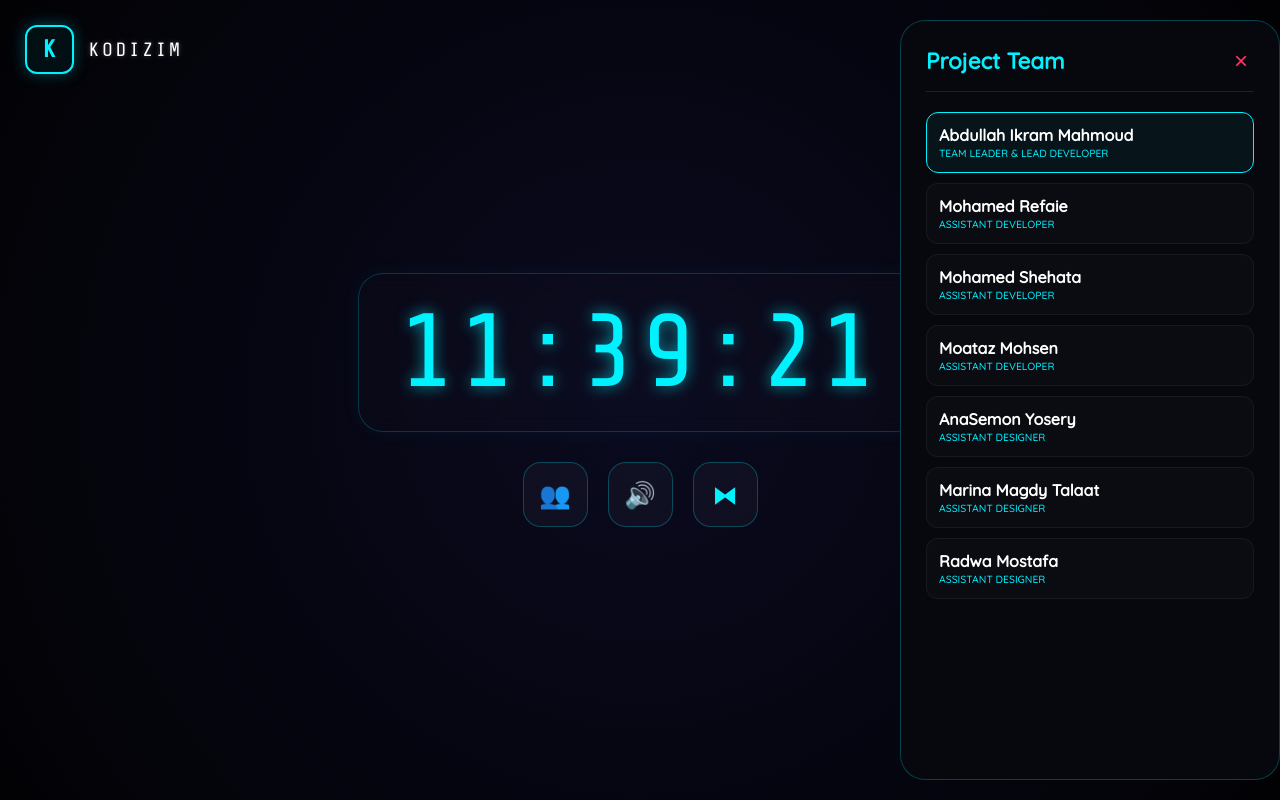
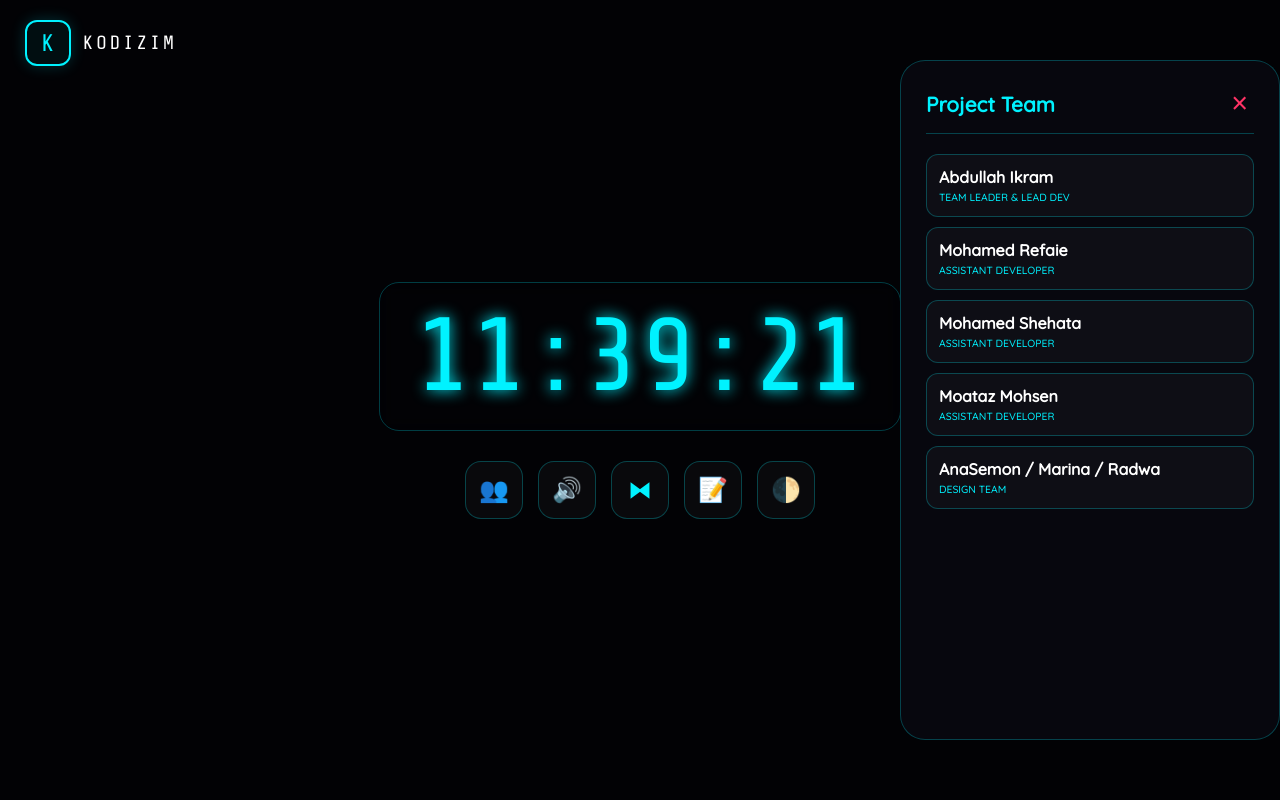
Before and after one commit to AbdullahEkram/KODIZIM-CORE, a plain HTML site: page index.html in a window 1280 px wide. Both pictures are taken after a click on the button "Team". Drawn offline with nearby package versions, Linux system fonts and the light colour scheme.

Commit message:
Update index.html

```diff
--- a/index.html
+++ b/index.html
@@ -7,104 +7,77 @@
     <link href="https://fonts.googleapis.com/css2?family=Quicksand:wght@300;500&family=Share+Tech+Mono&display=swap" rel="stylesheet">
     <style>
         :root {
-            --neon-blue: #00f2ff;
-            --bg-dark: #020205;
-            --panel-bg: rgba(8, 8, 15, 0.98);
-            --glass-border: 1px solid rgba(0, 242, 255, 0.25);
+            --neon: #00f2ff; --bg: #020205; --p-bg: rgba(8, 8, 15, 0.98); --brd: rgba(0, 242, 255, 0.25);
+            --text: #fff; --card: rgba(255,255,255,0.03);
+        }
+        .light-mode {
+            --neon: #007bff; --bg: #f0f2f5; --p-bg: rgba(255, 255, 255, 0.98); --brd: rgba(0, 123, 255, 0.25);
+            --text: #1a1a1a; --card: rgba(0,0,0,0.05);
+        }
+        body {
+            margin: 0; background: var(--bg); color: var(--text); font-family: 'Quicksand', sans-serif; height: 100vh;
+            display: flex; flex-direction: column; align-items: center; justify-content: center; overflow: hidden;
+            transition: 0.3s; touch-action: manipulation;
         }
 
-        body {
-            margin: 0; background: var(--bg-dark); color: #fff;
-            font-family: 'Quicksand', sans-serif; height: 100vh;
-            display: flex; flex-direction: column; align-items: center; justify-content: center;
-            overflow: hidden; background: radial-gradient(circle at center, #0a0a1f 0%, #020205 100%);
-            touch-action: manipulation;
+        /* Fixed Top Header Branding */
+        .top-header {
+            position: fixed; top: 20px; left: 25px;
+            display: flex; align-items: center; gap: 12px; z-index: 1000;
+            pointer-events: none; /* Layout safety */
+        }
+        .kodizim-icon {
+            width: 42px; height: 42px; border: 2px solid var(--neon); border-radius: 12px;
+            display: flex; align-items: center; justify-content: center;
+            font-family: 'Share Tech Mono', monospace; font-size: 1.5rem;
+            color: var(--neon); box-shadow: 0 0 15px rgba(0, 242, 255, 0.2);
+            background: rgba(0, 242, 255, 0.05);
+        }
+        .brand-name {
+            font-family: 'Share Tech Mono', monospace; font-size: 1.2rem;
+            letter-spacing: 3px; text-transform: uppercase; color: var(--text);
         }
 
-        /* Top Bar for Logo */
-        .top-header {
-            position: fixed;
-            top: 25px;
-            left: 25px;
-            display: flex;
-            align-items: center;
-            gap: 15px;
-            z-index: 1300;
-        }
-
-        .kodizim-icon {
-            width: 45px; height: 45px;
-            border: 2px solid var(--neon-blue);
-            border-radius: 12px;
-            display: flex; align-items: center; justify-content: center;
-            font-family: 'Share Tech Mono', monospace;
-            font-size: 1.5rem; font-weight: bold; color: var(--neon-blue);
-            box-shadow: 0 0 15px rgba(0, 242, 255, 0.3);
-            background: rgba(0, 242, 255, 0.05);
-        }
-
-        .brand-name {
-            font-family: 'Share Tech Mono', monospace;
-            font-size: 1.2rem; letter-spacing: 3px;
-            color: #fff; text-transform: uppercase;
-            text-shadow: 0 0 5px rgba(255,255,255,0.3);
-        }
-
-        .clock-frame {
-            margin-bottom: 30px; padding: 20px 40px; border-radius: 25px;
-            border: 1px solid rgba(0, 242, 255, 0.2); background: rgba(255, 255, 255, 0.01);
-            backdrop-filter: blur(10px); box-shadow: 0 0 20px rgba(0, 242, 255, 0.05); text-align: center;
-        }
-
-        #clock {
-            font-size: clamp(2.5rem, 15vw, 6.5rem); font-family: 'Share Tech Mono', monospace;
-            color: var(--neon-blue); text-shadow: 0 0 15px rgba(0, 242, 255, 0.6); letter-spacing: 4px; margin: 0;
-        }
-
-        .center-nav { display: flex; gap: 20px; z-index: 1100; }
-
-        .nav-btn {
-            width: 65px; height: 65px; border-radius: 18px; background: rgba(255, 255, 255, 0.03);
-            border: var(--glass-border); color: var(--neon-blue); font-size: 1.6rem; cursor: pointer;
-            transition: 0.3s cubic-bezier(0.175, 0.885, 0.32, 1.275); display: flex; align-items: center; justify-content: center;
-        }
-
-        .nav-btn:active { transform: scale(0.9); background: var(--neon-blue); color: #000; }
-
-        .panel {
-            position: fixed; right: -100%; top: 0; width: 100%; height: 100%;
-            background: var(--panel-bg); backdrop-filter: blur(20px); padding: 25px;
-            transition: 0.5s cubic-bezier(0.22, 1, 0.36, 1); z-index: 1200;
-            box-sizing: border-box; overflow-y: auto;
-        }
-
-        @media (min-width: 768px) {
-            .panel { width: 380px; right: -450px; height: calc(100vh - 40px); top: 20px; border-radius: 25px; border: var(--glass-border); }
-            .panel.open { right: 20px; }
-        }
-
-        @media (max-width: 600px) {
+        @media (max-width: 768px) {
             .top-header { left: 50%; transform: translateX(-50%); top: 15px; }
             .brand-name { font-size: 1rem; }
         }
 
+        .clock-frame { margin-bottom: 30px; padding: 15px 35px; border-radius: 20px; border: 1px solid var(--brd); backdrop-filter: blur(10px); }
+        #clock { font-size: clamp(2.5rem, 15vw, 6.5rem); font-family: 'Share Tech Mono', monospace; color: var(--neon); text-shadow: 0 0 15px var(--neon); }
+
+        .center-nav { display: flex; gap: 15px; z-index: 1100; flex-wrap: wrap; justify-content: center; }
+        .nav-btn {
+            width: 58px; height: 58px; border-radius: 16px; background: var(--card); border: 1px solid var(--brd);
+            color: var(--neon); font-size: 1.5rem; cursor: pointer; transition: 0.2s; display: flex; align-items: center; justify-content: center;
+        }
+        .nav-btn:active { transform: scale(0.9); background: var(--neon); color: #000; }
+
+        .panel {
+            position: fixed; right: -100%; top: 0; width: 100%; height: 100%; background: var(--p-bg);
+            backdrop-filter: blur(25px); padding: 25px; transition: 0.5s cubic-bezier(0.2, 1, 0.3, 1); z-index: 2000;
+            box-sizing: border-box; overflow-y: auto;
+        }
+        @media (min-width: 768px) {
+            .panel { width: 380px; right: -450px; height: 85vh; top: 7.5vh; border-radius: 25px; border: 1px solid var(--brd); }
+            .panel.open { right: 25px; }
+        }
         .panel.open { right: 0; }
-        .panel-header { display: flex; justify-content: space-between; align-items: center; border-bottom: 1px solid rgba(255,255,255,0.1); padding-bottom: 15px; margin-bottom: 20px; }
-        .panel h2 { margin: 0; color: var(--neon-blue); font-size: 1.4rem; }
-        .close-btn { background: none; border: none; color: #ff3366; font-size: 1.5rem; cursor: pointer; }
+        .panel-header { display: flex; justify-content: space-between; align-items: center; border-bottom: 1px solid var(--brd); padding-bottom: 12px; margin-bottom: 20px; }
+        .panel h2 { margin:0; color: var(--neon); font-size: 1.3rem; }
+        .close-p { background:none; border:none; color:#ff3366; font-size:1.8rem; cursor:pointer; }
 
-        .member-card { background: rgba(255,255,255,0.02); border-radius: 12px; padding: 12px; margin-bottom: 10px; border: 1px solid rgba(255,255,255,0.05); }
-        .member-card.lead { border-color: var(--neon-blue); background: rgba(0, 242, 255, 0.05); }
-        .member-name { font-weight: 600; font-size: 1rem; color: #fff; display: block; }
-        .member-role { font-size: 0.65rem; color: var(--neon-blue); text-transform: uppercase; display: block; margin-top: 2px; }
+        /* Notes & TTS */
+        select, textarea { width: 100%; background: var(--card); border: 1px solid var(--brd); border-radius: 12px; color: var(--text); padding: 12px; margin-bottom: 12px; outline: none; font-family: inherit; }
+        .action-btn { width: 100%; padding: 14px; border-radius: 12px; border: none; font-weight: 700; cursor: pointer; margin-top: 5px; background: var(--neon); color: #000; }
+        .note-item { background: var(--card); padding: 12px; border-radius: 10px; margin-bottom: 10px; border-left: 4px solid var(--neon); display: flex; justify-content: space-between; align-items: center; }
 
-        textarea { width: 100%; height: 120px; background: rgba(0,0,0,0.5); border: var(--glass-border); border-radius: 12px; color: #fff; padding: 12px; resize: none; box-sizing: border-box; outline: none; font-size: 1rem; }
-        .action-btn { width: 100%; padding: 15px; border-radius: 12px; border: none; font-weight: 700; cursor: pointer; margin-top: 10px; font-size: 1rem; background: var(--neon-blue); color: #000; }
+        .member-card { background: var(--card); border-radius: 12px; padding: 12px; margin-bottom: 10px; border: 1px solid var(--brd); }
+        .member-role { font-size: 0.65rem; color: var(--neon); text-transform: uppercase; display: block; margin-top: 4px; }
 
-        .calc-screen { background: #000; border: var(--glass-border); border-radius: 12px; padding: 15px; text-align: right; font-size: 1.8rem; color: var(--neon-blue); font-family: 'Share Tech Mono', monospace; margin-bottom: 10px; min-height: 60px; word-break: break-all; }
-        .calc-grid { display: grid; grid-template-columns: repeat(4, 1fr); gap: 8px; }
-        .c-btn { padding: 18px 10px; background: rgba(255,255,255,0.05); border-radius: 10px; border: 1px solid rgba(255,255,255,0.1); color: #fff; cursor: pointer; font-size: 1.1rem; }
-        .c-btn.eq { background: var(--neon-blue); color: #000; grid-column: span 2; }
+        .calc-screen { background: #000; border: 1px solid var(--brd); border-radius: 12px; padding: 20px; text-align: right; font-size: 1.8rem; color: var(--neon); font-family: 'Share Tech Mono', monospace; margin-bottom: 15px; }
+        .calc-grid { display: grid; grid-template-columns: repeat(4, 1fr); gap: 10px; }
+        .c-btn { padding: 18px; background: var(--card); border-radius: 10px; border: 1px solid var(--brd); color: var(--text); cursor: pointer; font-size: 1.1rem; }
     </style>
 </head>
 <body>
@@ -114,84 +87,88 @@
         <div class="brand-name">Kodizim</div>
     </header>
 
-    <div class="clock-frame">
-        <div id="clock">00:00:00</div>
-    </div>
+    <div class="clock-frame"><div id="clock">00:00:00</div></div>
 
     <nav class="center-nav">
-        <button class="nav-btn" onclick="toggle('team')">👥</button>
-        <button class="nav-btn" onclick="toggle('tts')">🔊</button>
-        <button class="nav-btn" onclick="toggle('calc')">⧓</button>
+        <button class="nav-btn" onclick="toggle('team')" title="Team">👥</button>
+        <button class="nav-btn" onclick="toggle('tts')" title="Speech">🔊</button>
+        <button class="nav-btn" onclick="toggle('calc')" title="Calculator">⧓</button>
+        <button class="nav-btn" onclick="toggle('notes')" title="Notes">📝</button>
+        <button class="nav-btn" onclick="toggleTheme()" title="Theme">🌓</button>
     </nav>
 
     <div id="team" class="panel">
-        <div class="panel-header"><h2>Project Team</h2><button class="close-btn" onclick="toggle('team')">×</button></div>
-        <div class="member-card lead"><span class="member-name">Abdullah Ikram Mahmoud</span><span class="member-role">Team Leader & Lead Developer</span></div>
-        <div class="member-card"><span class="member-name">Mohamed Refaie</span><span class="member-role">Assistant Developer</span></div>
-        <div class="member-card"><span class="member-name">Mohamed Shehata</span><span class="member-role">Assistant Developer</span></div>
-        <div class="member-card"><span class="member-name">Moataz Mohsen</span><span class="member-role">Assistant Developer</span></div>
-        <div class="member-card"><span class="member-name">AnaSemon Yosery</span><span class="member-role">Assistant Designer</span></div>
-        <div class="member-card"><span class="member-name">Marina Magdy Talaat</span><span class="member-role">Assistant Designer</span></div>
-        <div class="member-card"><span class="member-name">Radwa Mostafa</span><span class="member-role">Assistant Designer</span></div>
+        <div class="panel-header"><h2>Project Team</h2><button class="close-p" onclick="toggle('team')">&times;</button></div>
+        <div class="member-card"><b>Abdullah Ikram</b><span class="member-role">Team Leader & Lead Dev</span></div>
+        <div class="member-card"><b>Mohamed Refaie</b><span class="member-role">Assistant Developer</span></div>
+        <div class="member-card"><b>Mohamed Shehata</b><span class="member-role">Assistant Developer</span></div>
+        <div class="member-card"><b>Moataz Mohsen</b><span class="member-role">Assistant Developer</span></div>
+        <div class="member-card"><b>AnaSemon / Marina / Radwa</b><span class="member-role">Design Team</span></div>
     </div>
 
     <div id="tts" class="panel">
-        <div class="panel-header"><h2>Speech Engine</h2><button class="close-btn" onclick="toggle('tts')">×</button></div>
-        <textarea id="tts-input" placeholder="Type here..."></textarea>
+        <div class="panel-header"><h2>Smart Speech</h2><button class="close-p" onclick="toggle('tts')">&times;</button></div>
+        <select id="voice-select"><option value="ar-SA">Arabic (Smooth)</option><option value="en-US">English (Pro)</option></select>
+        <textarea id="tts-input" placeholder="Enter text..."></textarea>
         <button class="action-btn" onclick="speak()">Speak 🔊</button>
-        <button class="action-btn" style="background:#ff3366; color:#fff" onclick="stopS()">Stop ⏹</button>
+        <button class="action-btn" style="background:#ff3366; color:#fff" onclick="window.speechSynthesis.cancel()">Stop ⏹</button>
+    </div>
+
+    <div id="notes" class="panel">
+        <div class="panel-header"><h2>Notes</h2><button class="close-p" onclick="toggle('notes')">&times;</button></div>
+        <textarea id="note-input" placeholder="New note..."></textarea>
+        <button class="action-btn" onclick="addNote()">Save Note +</button>
+        <div id="notes-list" style="margin-top:20px;"></div>
     </div>
 
     <div id="calc" class="panel">
-        <div class="panel-header"><h2>Calculator</h2><button class="close-btn" onclick="toggle('calc')">×</button></div>
+        <div class="panel-header"><h2>Calculator</h2><button class="close-p" onclick="toggle('calc')">&times;</button></div>
         <div class="calc-screen" id="display">0</div>
         <div class="calc-grid">
             <button class="c-btn" onclick="clr()" style="color:#ff3366">AC</button>
-            <button class="c-btn" onclick="put('/')">/</button>
-            <button class="c-btn" onclick="put('*')">×</button>
-            <button class="c-btn" onclick="put('-')">−</button>
-            <button class="c-btn" onclick="put('7')">7</button>
-            <button class="c-btn" onclick="put('8')">8</button>
-            <button class="c-btn" onclick="put('9')">9</button>
-            <button class="c-btn" onclick="put('+')">+</button>
-            <button class="c-btn" onclick="put('4')">4</button>
-            <button class="c-btn" onclick="put('5')">5</button>
-            <button class="c-btn" onclick="put('6')">6</button>
-            <button class="c-btn" onclick="put('.')">.</button>
-            <button class="c-btn" onclick="put('1')">1</button>
-            <button class="c-btn" onclick="put('2')">2</button>
-            <button class="c-btn" onclick="put('3')">3</button>
-            <button class="c-btn" onclick="put('0')">0</button>
-            <button class="c-btn eq" onclick="exe()">=</button>
+            <button class="c-btn" onclick="put('/')">/</button><button class="c-btn" onclick="put('*')">×</button><button class="c-btn" onclick="put('-')">−</button>
+            <button class="c-btn" onclick="put('7')">7</button><button class="c-btn" onclick="put('8')">8</button><button class="c-btn" onclick="put('9')">9</button><button class="c-btn" onclick="put('+')">+</button>
+            <button class="c-btn" onclick="put('4')">4</button><button class="c-btn" onclick="put('5')">5</button><button class="c-btn" onclick="put('6')">6</button><button class="c-btn" onclick="put('.')">.</button>
+            <button class="c-btn" onclick="put('1')">1</button><button class="c-btn" onclick="put('2')">2</button><button class="c-btn" onclick="put('3')">3</button><button class="c-btn" onclick="put('0')">0</button>
+            <button class="c-btn" onclick="exe()" style="grid-column: span 4; background: var(--neon); color:#000">=</button>
         </div>
     </div>
 
     <script>
         function updateTime() {
             const d = new Date();
-            document.getElementById('clock').innerText =
-                d.getHours().toString().padStart(2, '0') + ":" +
-                d.getMinutes().toString().padStart(2, '0') + ":" +
-                d.getSeconds().toString().padStart(2, '0');
+            document.getElementById('clock').innerText = d.toTimeString().split(' ')[0];
         }
         setInterval(updateTime, 1000); updateTime();
 
         function toggle(id) {
             const p = document.getElementById(id);
-            const isOpen = p.classList.contains('open');
+            const active = p.classList.contains('open');
             document.querySelectorAll('.panel').forEach(el => el.classList.remove('open'));
-            if(!isOpen) p.classList.add('open');
+            if(!active) p.classList.add('open');
         }
+
+        function toggleTheme() { document.body.classList.toggle('light-mode'); }
 
         function speak() {
             window.speechSynthesis.cancel();
             const t = document.getElementById('tts-input').value;
             if(!t.trim()) return;
             const m = new SpeechSynthesisUtterance(t);
-            m.lang = /[\u0600-\u06FF]/.test(t) ? 'ar-SA' : 'en-US';
+            m.lang = document.getElementById('voice-select').value;
+            m.rate = 0.9; m.pitch = 1.0;
             window.speechSynthesis.speak(m);
         }
-        function stopS() { window.speechSynthesis.cancel(); }
+
+        function addNote() {
+            const inp = document.getElementById('note-input');
+            if(!inp.value.trim()) return;
+            const div = document.createElement('div');
+            div.className = 'note-item';
+            div.innerHTML = `<span>${inp.value}</span><button onclick="this.parentElement.remove()" style="background:none; border:none; color:#ff3366; font-size:1.2rem; cursor:pointer;">&times;</button>`;
+            document.getElementById('notes-list').prepend(div);
+            inp.value = '';
+        }
 
         let q = "";
         function put(v) { q += v; document.getElementById('display').innerText = q; }
@@ -201,7 +178,8 @@
                 let res = new Function('return ' + q)();
                 q = res.toString();
                 document.getElementById('display').innerText = q;
-            } catch { document.getElementById('display').innerText = "Error"; q = ""; }
+            }
+            catch { document.getElementById('display').innerText = "Error"; q = ""; }
         }
     </script>
 </body>
```
